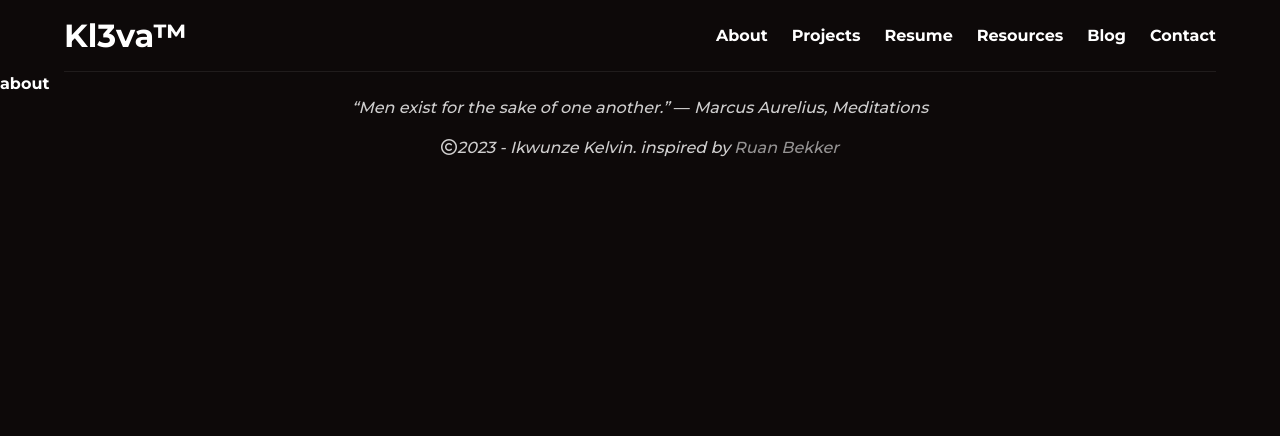
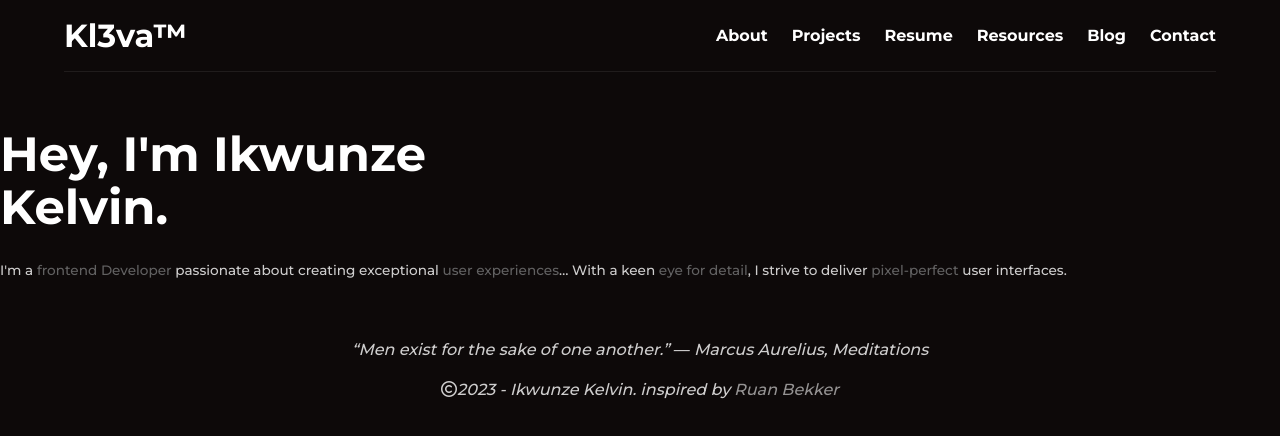
Before and after one commit to Kl3va/portfolio, a Next.js app: page /about in a window 1280 px wide. Shown: the top 436 px of the page. Built offline with nearby package versions, Linux system fonts and the light colour scheme.

Commit message:
feat: set up about page data

```diff
--- a/components/About/About.tsx
+++ b/components/About/AboutTemplate.tsx
@@ -1,10 +1,34 @@
+import React from 'react'
+
 import styles from 'components/About/about.module.scss'
+
+interface AboutDataTypes {
+  me: AboutMeTypes
+  background: AboutMeTypes
+  workedWith: {
+    mainTitle: string
+    skillsAndTools: SkillsDataTypes[]
+    familiar: SkillsDataTypes
+  }
+  note: AboutMeTypes
+  fini: string
+}
+
+interface AboutMeTypes {
+  title: string
+  text: string
+}
+
+interface SkillsDataTypes {
+  title: string
+  skills: String[]
+}
 
 type Props = {}
 
-const About = (props: Props) => {
+const AboutTemplate = (props: AboutDataTypes) => {
   return (
-    <section>
+    <main>
       <div className={styles.about_wrapper}>
         <h1>Hey, I'm Ikwunze Kelvin.</h1>
         <p>
@@ -14,8 +38,8 @@ const About = (props: Props) => {
           <span>pixel-perfect</span> user interfaces.
         </p>
       </div>
-    </section>
+    </main>
   )
 }
 
-export default About
+export default AboutTemplate
--- a/components/Home/HomeTemplate.tsx
+++ b/components/Home/HomeTemplate.tsx
@@ -13,6 +13,7 @@ interface HomeTemplateProps {
 interface LogoTypes {
   url: string
   logo: string
+  label: string
 }
 
 const HomeTemplate = ({ photo, names, role, links }: HomeTemplateProps) => {
@@ -41,7 +42,7 @@ const HomeTemplate = ({ photo, names, role, links }: HomeTemplateProps) => {
             {links.map((link, index) => {
               return (
                 <span key={index}>
-                  <a href={link.url}>
+                  <a href={link.url} aria-label={link.label}>
                     <i className={link.logo}></i>
                   </a>
                 </span>
--- /dev/null
+++ b/data/aboutData.ts
@@ -0,0 +1,70 @@
+export const aboutData = {
+  me: {
+    title: 'Me',
+    text: `I'm passionate about creating exceptional user experiences that are fast, robust, pixel perfect... With a keen eye for detail, I strive to deliver the best.`,
+  },
+  background: {
+    title: 'My background',
+    text: 'I have 1+ years of experience in the IT/Engineering Industry as a Software Development Engineer / Frontend Engineer, mostly in the Telecommunications Industry.',
+  },
+  workedWith: {
+    mainTitle: 'Stuff I do',
+    skillsAndTools: [
+      {
+        title: 'Web Technologies:',
+        skills: [
+          'HTML5, CSS3, JavaScript, TypeScript',
+          'Responsive Design(Fluid-Layouts, Media-Queries, Mobile-First-Development), Cross-Browser Compatibility, SEO',
+          'Frontend Frameworks: React, Nextjs',
+        ],
+      },
+      {
+        title: 'Accessibility:',
+        skills: [
+          'Creating Accessible User Interfaces',
+          'ARIA Roles and Attributes',
+        ],
+      },
+      {
+        title: 'Version Control:',
+        skills: [
+          'Git/GitHub and Bitbucket',
+          'Collaborative Development Workflows: Linear, Jira, Zoho-Desk',
+        ],
+      },
+      {
+        title: 'Performance Optimization:',
+        skills: ['Page Speed Optimization', 'Code Splitting', 'Lazy Loading'],
+      },
+      {
+        title: 'Frontend Build Tools:',
+        skills: ['Webpack, Babel', 'npm and yarn package managers'],
+      },
+      {
+        title: 'API Integration:',
+        skills: [
+          'Fetch API, Axios, ReactQuery, graphql-request',
+          'Consuming RESTful APIs and GraphQL APIs',
+        ],
+      },
+      {
+        title: ' State Management:',
+        skills: ['Redux / ReduxToolkit'],
+      },
+      {
+        title: 'Testing and Debugging:',
+        skills: ['React Testing Library', 'Browser Developer Tools'],
+      },
+    ],
+    familiar: {
+      title: 'Familiar With',
+      skills: ['Firebase', 'DBforge', 'MobaXterm', 'Otrs', 'Confluence'],
+    },
+  },
+  note: {
+    title: 'Thanks',
+    text: 'I enjoy getting feedbacks from folks and reading technical contents I come across... if you want to chat, collaborate, or jut bout anything, please do reach out to me on twitter or via mail',
+  },
+
+  fini: 'Thank you for reading!',
+}
--- a/data/homeData.ts
+++ b/data/homeData.ts
@@ -8,18 +8,22 @@ export const homeData = {
     {
       url: 'https://github.com/Kl3va',
       logo: 'fa-brands fa-github',
+      label: 'Visit my GitHub profile',
     },
     {
       url: 'https://twitter.com/_Kl3va_',
       logo: 'fa-brands fa-x-twitter',
+      label: 'Visit my twitter profile',
     },
     {
       url: 'https://www.linkedIn.com/in/ikwunze-kelvin-3a9957163',
       logo: 'fa-brands fa-linkedin',
+      label: 'Visit my linkedIn profile',
     },
     {
       url: 'mailto:ikwunzekelvin@gmail.com',
       logo: 'fa-solid fa-at',
+      label: 'contact me through my mail',
     },
   ],
 }
--- a/pages/about.tsx
+++ b/pages/about.tsx
@@ -1,9 +1,13 @@
 import React from 'react'
 
-type Props = {}
+//Component
+import AboutTemplate from 'components/About/AboutTemplate'
 
-const about = (props: Props) => {
-  return <div>about</div>
+//Data
+import { aboutData } from 'data/aboutData'
+
+const about = () => {
+  return <AboutTemplate {...aboutData} />
 }
 
 export default about
--- a/pages/index.tsx
+++ b/pages/index.tsx
@@ -2,7 +2,6 @@ import Head from 'next/head'
 import { homeData } from 'data/homeData'
 
 //Components
-
 import HomeTemplate from 'components/Home/HomeTemplate'
 
 export default function Home() {
```
